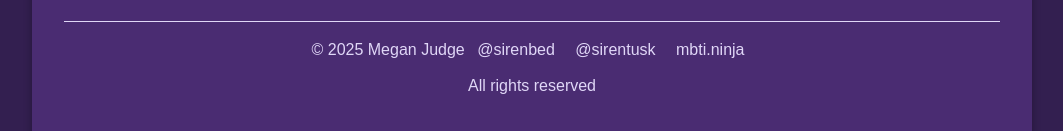
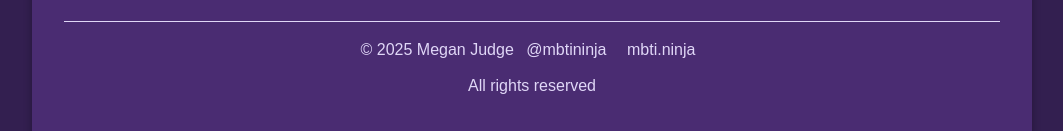
Before and after one commit to megzjudge/memes, a plain HTML site: page index.html in a window 1280 px wide. Shown: the part 9219-9350 px from the top of the page, without its empty margins (108-1171 px from the left). Drawn offline with Linux system fonts and the light colour scheme.

Commit message:
Update index.html

```diff
--- a/index.html
+++ b/index.html
@@ -356,7 +356,7 @@
 
         </main>
         <footer>
-            <p>&copy; 2025 Megan Judge <a href="https://www.instagram.com/sirenbed/">@sirenbed</a> <a href="https://imgflip.com/user/sirentusk">@sirentusk</a> <a href="https://mbti.ninja/">mbti.ninja</a></p>
+            <p>&copy; 2025 Megan Judge <a href="https://imgflip.com/all/user-images/mbtininja?sort=latest">@mbtininja</a> <a href="https://mbti.ninja/">mbti.ninja</a></p>
             <p>&nbsp;</p>
             <p>All rights reserved</p>
         </footer>
```
